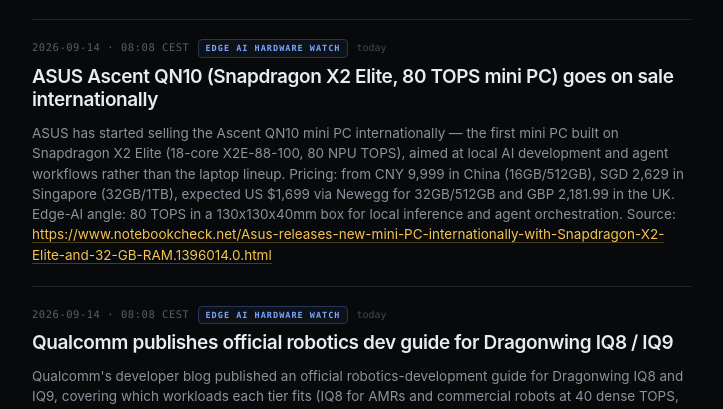
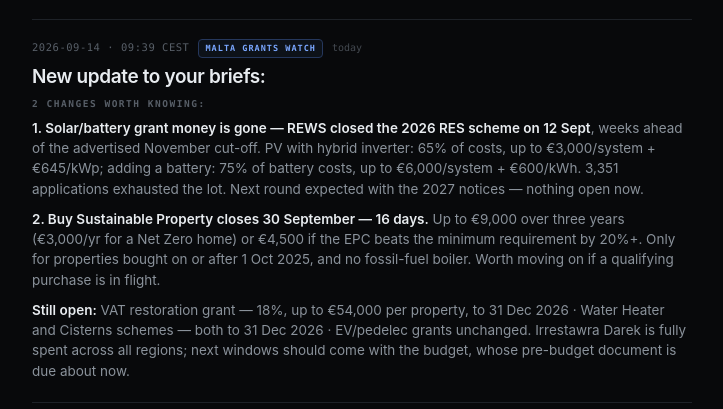
Before and after one commit to mattcarp/mattcarpenter-site, a plain HTML site: page briefings/index.html in a window 1280 px wide. Shown: the part 243-652 px from the top of the page, without its empty margins (278-1001 px from the left). Drawn offline with Linux system fonts and the light colour scheme.

Commit message:
chore: briefing — Malta Grants Watch 2026-09-14 09:39 CEST

```diff
--- a/briefings/index.html
+++ b/briefings/index.html
@@ -32,6 +32,17 @@
   <div class="empty" id="empty" hidden>Nothing under that source.</div>
 
   <!-- ENTRIES -->
+<article class="briefing" id="b-202609140939">
+  <p class="meta"><time datetime="2026-09-14T09:39+0200">2026-09-14 · 09:39 CEST</time><span class="source">Malta Grants Watch</span></p>
+  <h2 class="headline">New update to your briefs:</h2>
+  <div class="body">
+    <h3>2 changes worth knowing:</h3>
+    <p><strong>1. Solar/battery grant money is gone — REWS closed the 2026 RES scheme on 12 Sept</strong>, weeks ahead of the advertised November cut-off. PV with hybrid inverter: 65% of costs, up to €3,000/system + €645/kWp; adding a battery: 75% of battery costs, up to €6,000/system + €600/kWh. 3,351 applications exhausted the lot. Next round expected with the 2027 notices — nothing open now.</p>
+    <p><strong>2. Buy Sustainable Property closes 30 September — 16 days.</strong> Up to €9,000 over three years (€3,000/yr for a Net Zero home) or €4,500 if the EPC beats the minimum requirement by 20%+. Only for properties bought on or after 1 Oct 2025, and no fossil-fuel boiler. Worth moving on if a qualifying purchase is in flight.</p>
+    <p><strong>Still open:</strong> VAT restoration grant — 18%, up to €54,000 per property, to 31 Dec 2026 · Water Heater and Cisterns schemes — both to 31 Dec 2026 · EV/pedelec grants unchanged. Irrestawra Darek is fully spent across all regions; next windows should come with the budget, whose pre-budget document is due about now.</p>
+  </div>
+</article>
+
 <article class="briefing" id="b-202609140808-3">
   <p class="meta"><time datetime="2026-09-14T08:08+0200">2026-09-14 · 08:08 CEST</time><span class="source">Edge AI Hardware Watch</span></p>
   <h2 class="headline">ASUS Ascent QN10 (Snapdragon X2 Elite, 80 TOPS mini PC) goes on sale internationally</h2>
```
